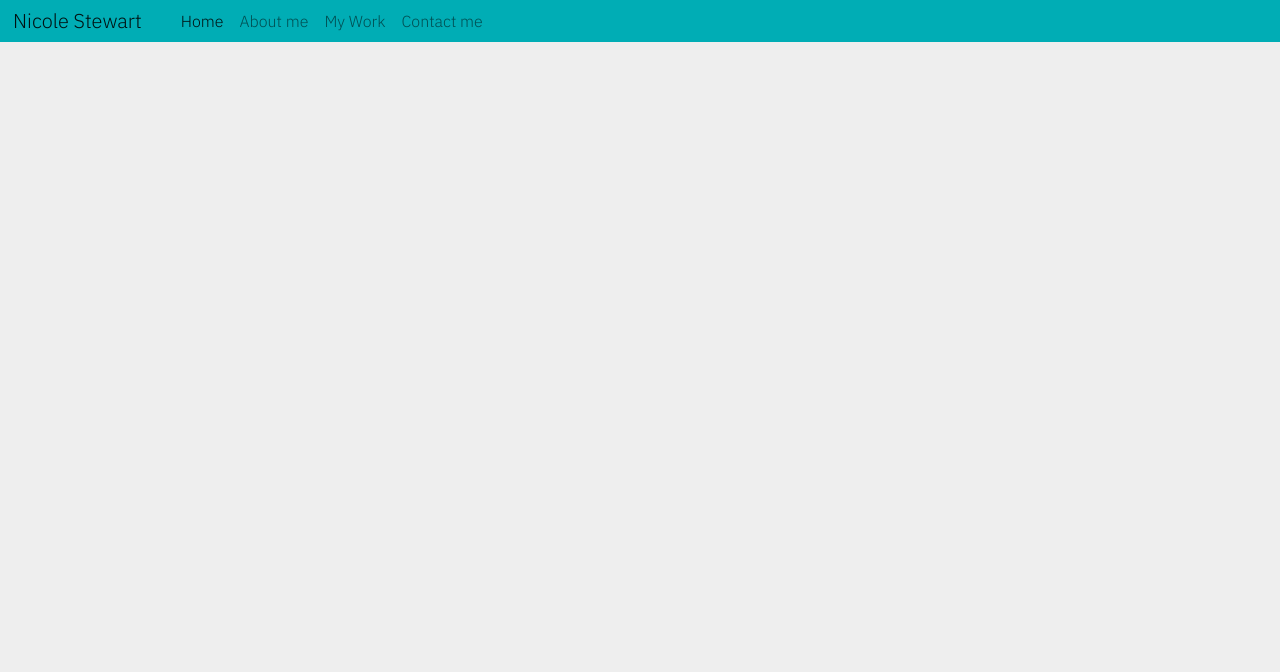
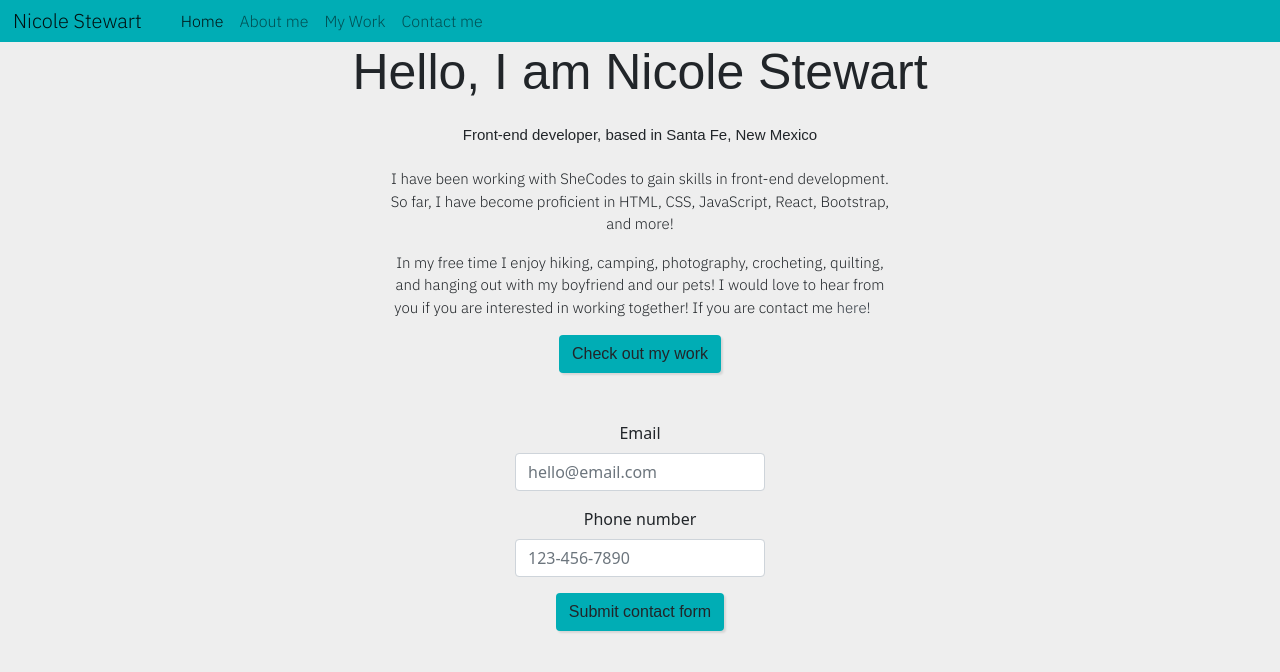
Before and after one commit to nicstewart0022/portfolio-week4, a plain HTML site: page about.html in a window 1280 px wide. Drawn offline with nearby package versions, Linux system fonts and the light colour scheme; a web font is replaced by a local one.

Commit message:
Added information to about.html, added a contact form & navbar

```diff
--- a/about.html
+++ b/about.html
@@ -55,5 +55,41 @@
         </div>
       </div>
     </nav>
+    <h1 class="mx-2 mb-4">Hello, I am Nicole Stewart</h1>
+    <h2 class="mb-4">Front-end developer, based in Santa Fe, New Mexico</h2>
+    <div class="about-me mx-auto" style="width: 500px;">
+      <p>
+        I have been working with SheCodes to gain skills in front-end
+        development. So far, I have become proficient in HTML, CSS, JavaScript,
+        React, Bootstrap, and more!
+      </p>
+      <p>
+        In my free time I enjoy hiking, camping, photography, crocheting,
+        quilting, and hanging out with my boyfriend and our pets! I would love
+        to hear from you if you are interested in working together! If you are
+        contact me <a href="/about.html#contact">here!</a>
+      </p>
+    </div>
+    <div class="projects-button mb-5">
+      <a href="#" class="btn">Check out my work</a>
+    </div>
+
+    <div class="mb-3 mx-auto" style="width: 250px">
+      <label for="formEmailInput" class="form-label">Email</label>
+      <input type="text" class="form-control" id="formGroupEmailInput" placeholder="hello@email.com" />
+    </div>
+    <div class="mb-3 mx-auto" style="width: 250px;">
+      <label for="formPhoneInput" class="form-label">Phone number</label>
+      <input
+        type="text"
+        class="form-control"
+        id="formGroupExampleInput2"
+        placeholder="123-456-7890"
+      />
+    </div>
+     <div class="col-12 mb-3">
+        <button type="submit" class="btn">Submit contact form</button>
+      </div>
+    </form>
   </body>
 </html>
```
